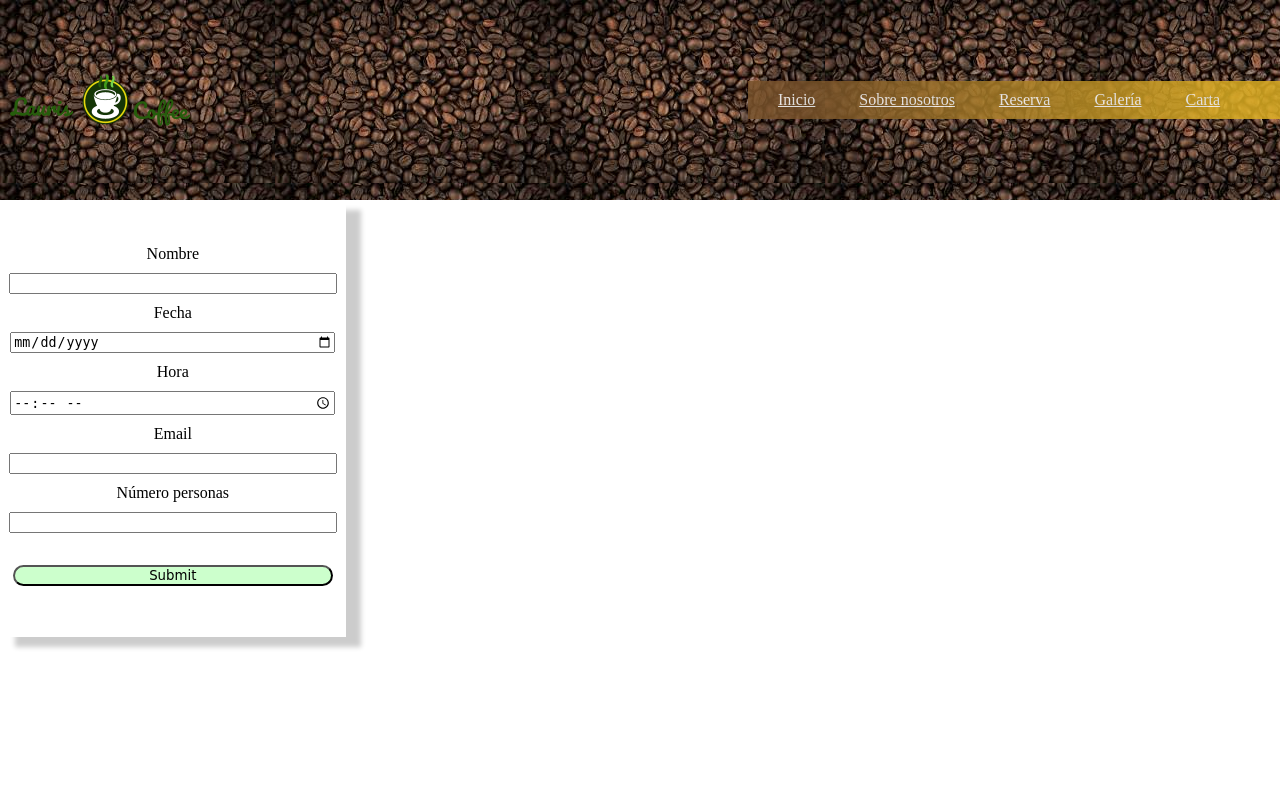
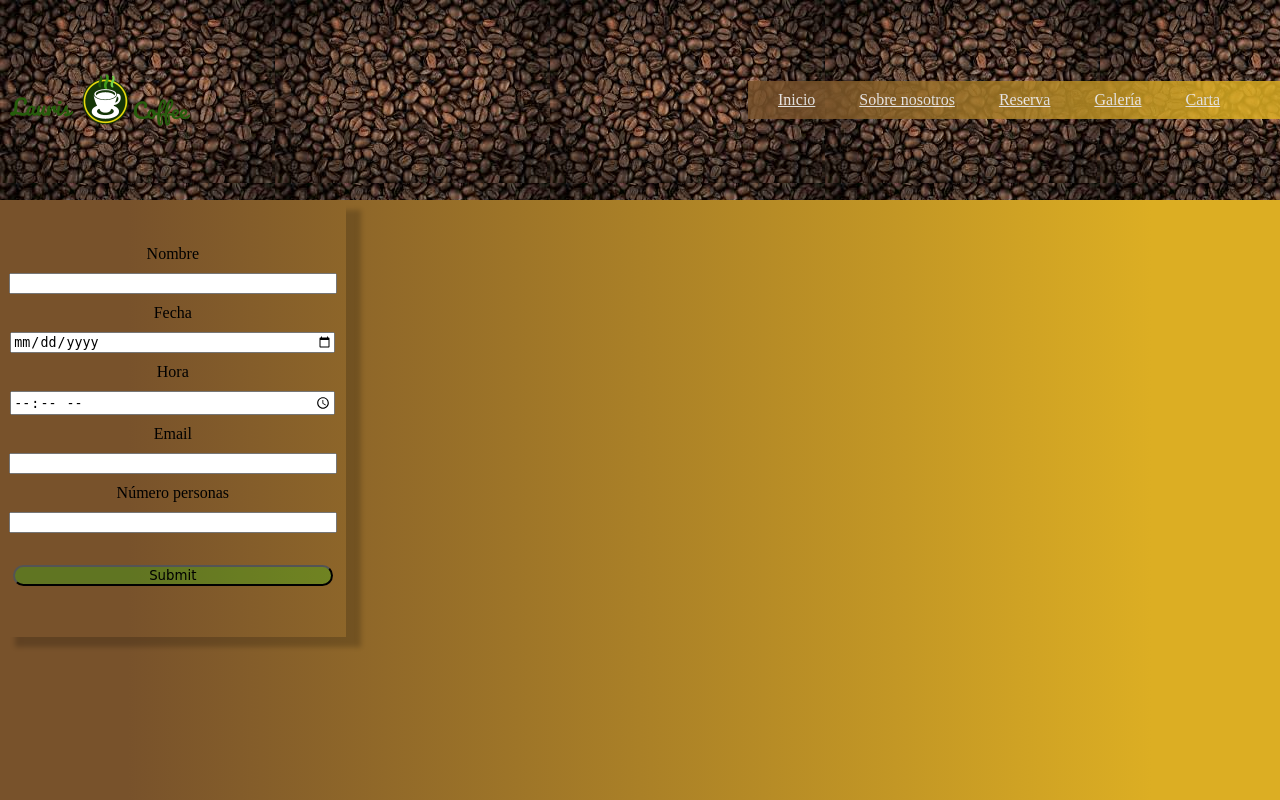
Before and after one commit to IsmaDevBalmis/ProyectoLM-LauraIsmael, a PHP site: page /pages/reservas.html in a window 1280 px wide. Run offline with PHP 8.4, Linux system fonts and the light colour scheme.

Commit message:
Termino Reservas

```diff
--- a/proyecto/css/reservas.css
+++ b/proyecto/css/reservas.css
@@ -1,3 +1,10 @@
+
+body{
+  background: -webkit-linear-gradient(left, #78522B 10%, #DCAE23 90%);
+  background: -o-linear-gradient(left, #78522B 10%, #DCAE23 90%);
+  background: linear-gradient(to right, #78522B 10%, #DCAE23 90%);
+}
+
 section{
 
     width: 15vw;
```
